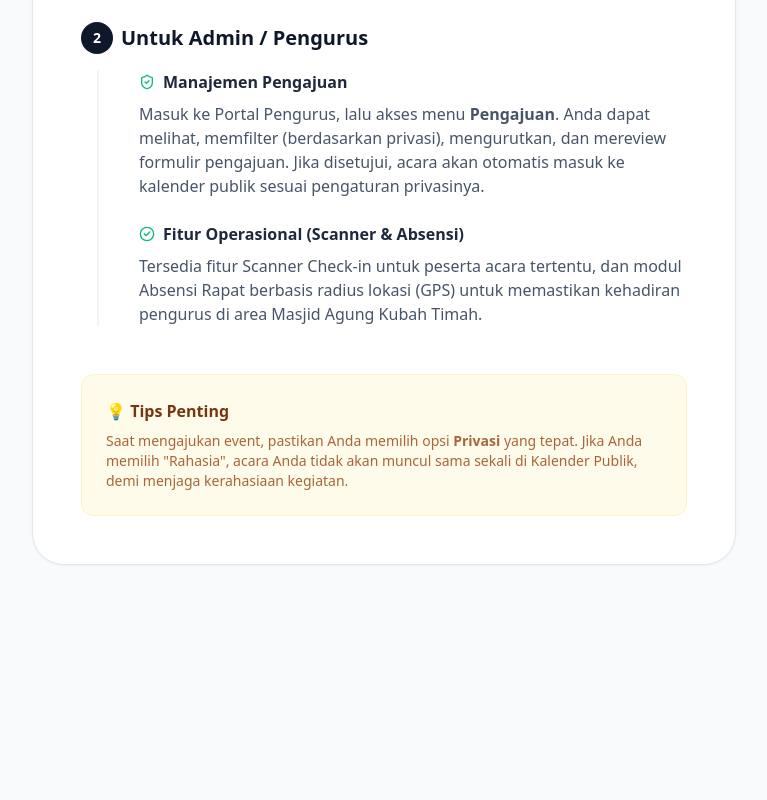
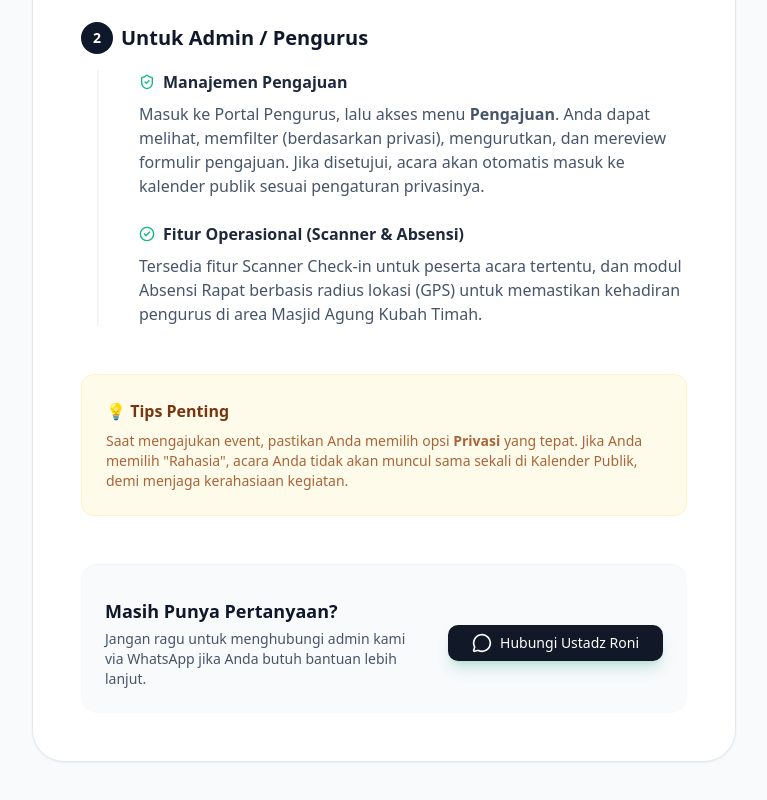
Before and after one commit to officialdmaqiqah/event-management, a Next.js app: page /bantuan in a window 1280 px wide. Shown: the part 953-1753 px from the top of the page, without its empty margins (256-1023 px from the left). Before the commit the page ends 1598 px from the top, so only its background shows below. Built offline with nearby package versions, Linux system fonts and the light colour scheme.

Commit message:
fix: correct JSX syntax in Hubungi Admin section

```diff
--- a/src/app/bantuan/page.tsx
+++ b/src/app/bantuan/page.tsx
@@ -1,6 +1,6 @@
 import Link from "next/link"
 import { Button } from "@/components/ui/button"
-import { ArrowLeft, BookOpen, Calendar, ShieldCheck, CheckCircle2, FileText, Search } from "lucide-react"
+import { ArrowLeft, BookOpen, Calendar, ShieldCheck, CheckCircle2, FileText, Search, MessageCircle } from "lucide-react"
 
 export default function BantuanPage() {
   return (
@@ -114,6 +114,25 @@ export default function BantuanPage() {
                 Saat mengajukan event, pastikan Anda memilih opsi <strong>Privasi</strong> yang tepat. Jika Anda memilih "Rahasia", acara Anda tidak akan muncul sama sekali di Kalender Publik, demi menjaga kerahasiaan kegiatan.
               </p>
             </div>
+
+            {/* Hubungi Admin */}
+            <div className="mt-12 pt-8 border-t border-slate-100 flex flex-col sm:flex-row items-center justify-between gap-6 bg-slate-50 p-6 rounded-2xl">
+              <div>
+                <h4 className="font-bold text-slate-900 text-lg">Masih Punya Pertanyaan?</h4>
+                <p className="text-slate-600 text-sm mt-1">Jangan ragu untuk menghubungi admin kami via WhatsApp jika Anda butuh bantuan lebih lanjut.</p>
+              </div>
+              <a
+                href="https://wa.me/6282175426357"
+                target="_blank"
+                rel="noopener noreferrer"
+                className="shrink-0"
+              >
+                <Button className="bg-emerald-600 hover:bg-emerald-700 text-white rounded-full font-bold px-6 h-12 shadow-lg shadow-emerald-600/20 transition-all hover:scale-105 flex items-center gap-2">
+                  <MessageCircle className="h-5 w-5" />
+                  Hubungi Ustadz Roni
+                </Button>
+              </a>
+            </div>
           </div>
         </div>
       </main>
```
